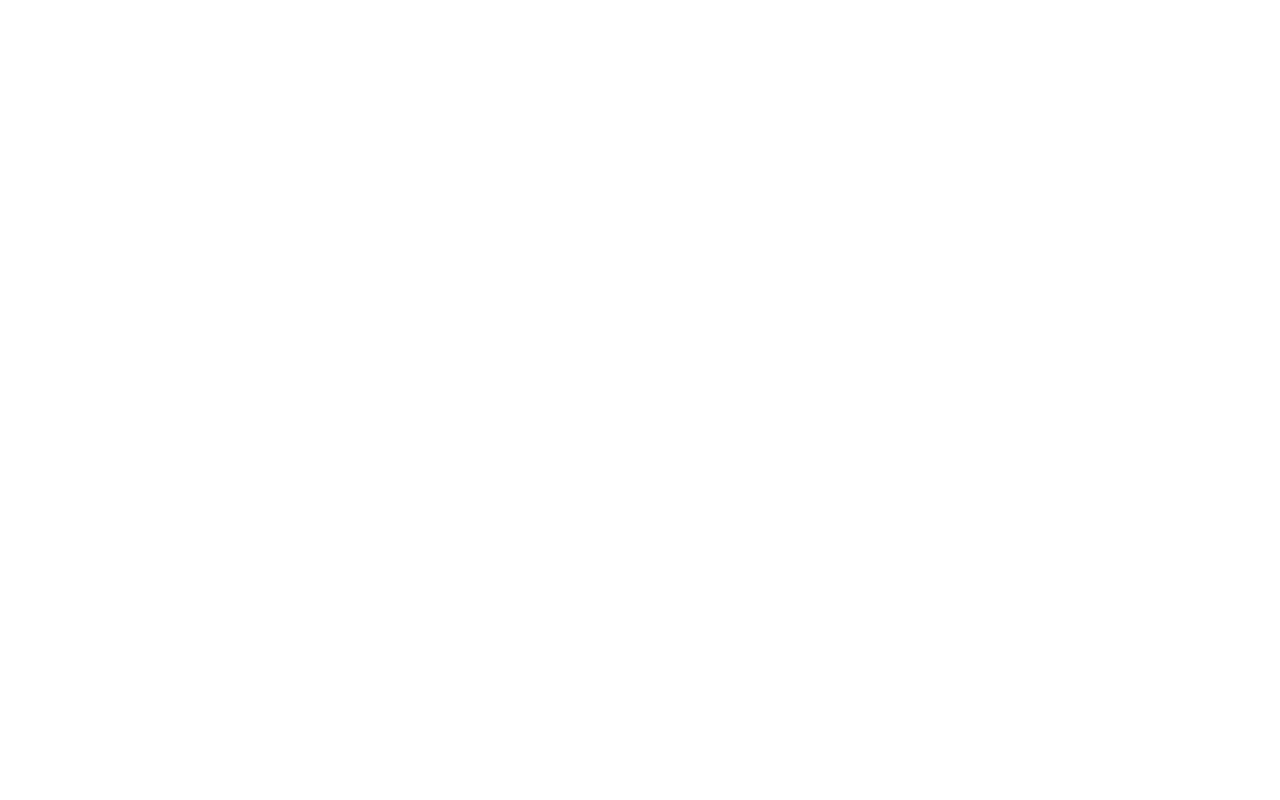
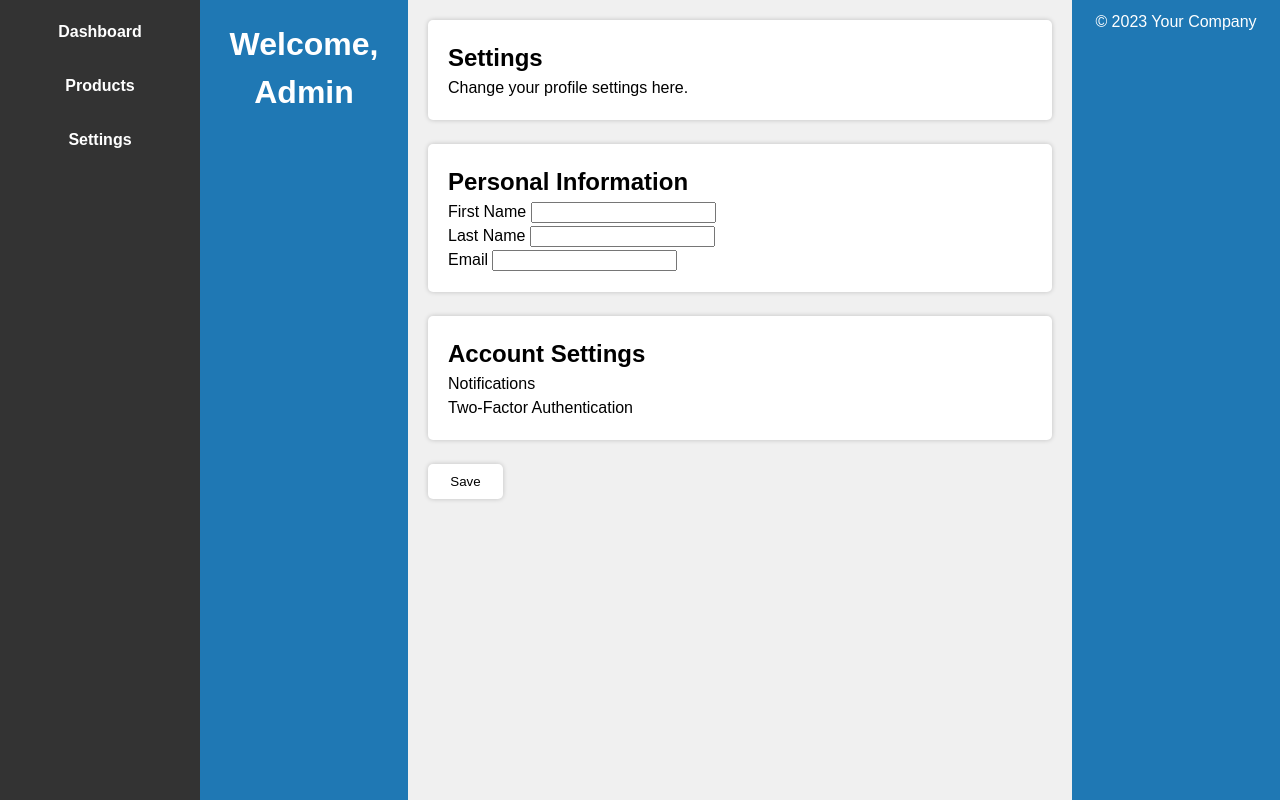
Before and after one commit to robertwarnold/F23-Team02, a plain HTML site: page admin/admin_settings.html in a window 1280 px wide. Drawn offline with Linux system fonts and the light colour scheme.

Commit message:
added admin settings input for fname,lname, email

```diff
--- a/admin/admin_settings.html
+++ b/admin/admin_settings.html
@@ -0,0 +1,58 @@
+<!DOCTYPE html>
+<html lang="en">
+<head>
+    <meta charset="UTF-8">
+    <meta name="viewport" content="width=device-width, initial-scale=1.0">
+    <title>Admin Account Settings</title>
+    <link rel="stylesheet" href="../styles/account.css">
+</head>
+<body>
+
+    <nav class="vertical-nav">
+        <ul>
+            <li><a href="admin_dashboard.html">Dashboard</a></li>
+            <li><a href="admin_products.html">Products</a></li>
+            <li><a href="admin_settings.html">Settings</a></li>
+        </ul>
+    </nav>
+    <header>
+        <h1>Welcome, Admin</h1>
+    </header>
+    <main>
+        <!-- Page Title and Desc -->
+        <section>
+            <h2>Settings</h2>
+            <p> Change your profile settings here.</p>
+        </section>
+        <br>
+
+        <!-- Settings Sections -->
+        <form >
+            <section>
+                <h2>Personal Information</h2>
+                <label for="fname">First Name</label>
+                <input type="text" id="fname" name = "fname"> <br>
+                <label for="lname">Last Name</label>
+                <input type="text" id="lname" name = "lname"> <br>
+                <label for="email">Email</label>
+                <input type="text" id="email" name = "email">
+            </section>
+            <br>
+            <section>
+                <h2>Account Settings</h2>
+                <div>Notifications</div>
+                <div>Two-Factor Authentication</div>
+
+            </section>
+
+            <br>
+            <input type="submit" value = "Save" >
+        </form>
+
+
+    </main>
+    <footer>
+        <p>&copy; 2023 Your Company</p>
+    </footer>
+</body>
+</html>
--- a/styles/account.css
+++ b/styles/account.css
@@ -2,6 +2,7 @@
 body, h1, h2, p, ul, li {
     margin: 0;
     padding: 0;
+    line-height: 150%;
 }
 
 /* Page styling */
@@ -61,6 +62,15 @@ section {
     box-shadow: 0 0 5px rgba(0, 0, 0, 0.2);
 }
 
+input[type=submit] {
+    padding: 10px;
+    border:0 none;
+    border-radius: 5px;
+    background-color: #fff;
+    width: 75px;
+    box-shadow: 0 0 5px rgba(0, 0, 0, 0.2);
+}
+
 footer {
     background-color: #1F78B4;
     color: white;
```
